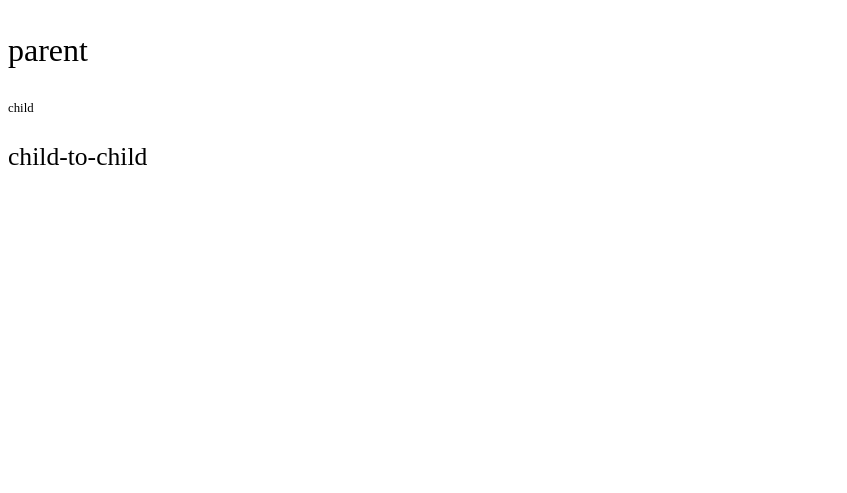
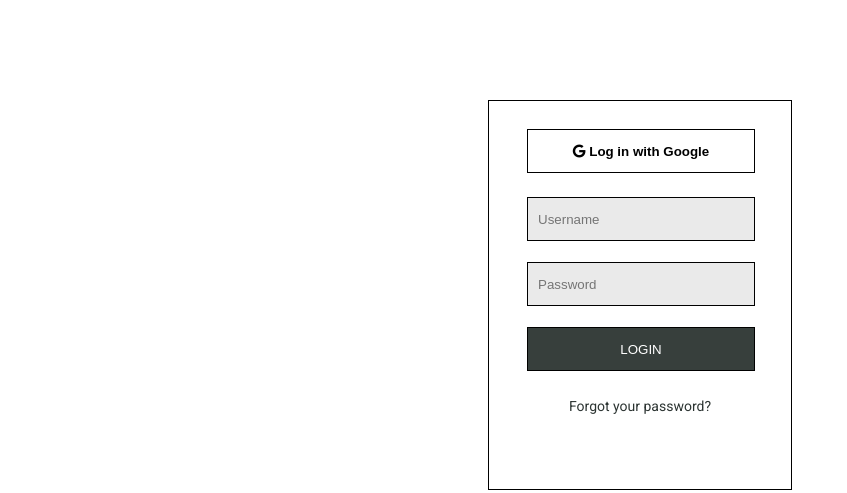
Before and after one commit to nipohc0301/Web, a plain HTML site: page index.html in a window 1280 px wide. Shown: the whole page, without its empty margins (0-847 px from the left). Drawn offline with Linux system fonts and the light colour scheme.

Commit message:
Add files via upload

```diff
--- a/index.html
+++ b/index.html
@@ -2,29 +2,35 @@
 <html lang="en">
 <head>
   <meta charset="UTF-8">
+  <meta http-equiv="X-UA-Compatible" content="IE=edge">
   <meta name="viewport" content="width=device-width, initial-scale=1.0">
-  <title>Document</title>
-  <style>
-    .parent{
-      font-size:32px;
-    }
-    .child{
-      font-size:1vw;
-    }
-    .child-to-child{
-      font-size:2vw;
-    }
-  </style>
+  <title>Login</title>
+  <link rel="stylesheet" href="https://cdnjs.cloudflare.com/ajax/libs/font-awesome/6.5.1/css/all.min.css" integrity="sha512-DTOQO9RWCH3ppGqcWaEA1BIZOC6xxalwEsw9c2QQeAIftl+Vegovlnee1c9QX4TctnWMn13TZye+giMm8e2LwA==" crossorigin="anonymous" referrerpolicy="no-referrer" />
+  <link rel="stylesheet" href="style.css">
 </head>
 <body>
-  <div class="parent">
-    <p>parent</p>
-    <div class="child">
-      <p>child</p>
-      <div class="child-to-child">
-        <p>child-to-child</p>
-      </div>
-    </div>
-  </div>
+  <form action="#" id="login">
+    <fieldset>
+      <legend>Login Text</legend>
+      <button type="button">
+        <i class="fa-brands fa-google"></i>
+        Log in with Google
+      </button>
+    </fieldset>
+    <p> </p>
+    <fieldset>
+      <legend>Login</legend>
+      <label for="username">
+        <input type="text" id="username" name="username" placeholder="Username" >
+      </label>
+      <label for="password">
+        <input type="password" id="password" name="password" placeholder="Password" >
+      </label>
+      <button type="submit">
+        LOGIN
+      </button>
+    </fieldset>
+    <a href="#">Forgot your password?</p>
+  </form>
 </body>
 </html>
--- /dev/null
+++ b/style.css
@@ -0,0 +1,66 @@
+@import url('https://fonts.googleapis.com/css2?family=Roboto:wght@400;700&display=swap');
+*{
+  margin:0;
+  padding:0;
+  box-sizing:border-box;
+}
+
+body{
+  font-family:"Roboto", sans-serif;
+}
+
+#login{
+  width:304px;
+  height:390px;
+  padding:28px 38px;
+  border:1px solid #000;
+  margin:100px auto;
+}
+
+#login fieldset{
+  border:none;
+}
+
+#login fieldset legend{
+  position:absolute;
+  top:-99999px;;
+}
+
+#login button{
+  width:228px;
+  height:44px;
+  border:1px solid #000;
+  background-color:white;
+  font-weight:bold;
+}
+
+#login input{
+  width:228px;
+  height:44px;
+  border:1px solid #000;
+  padding:0 10px;
+  margin-bottom:21px;
+  background-color:#eaeaea;
+}
+
+#login > fieldset + p {
+  margin:24px 0;
+  font-size:16px;
+  font-weight:bold;
+  text-align:center;
+}
+
+#login button[type="submit"]{
+  background-color:#373f3c ;
+  color:white;
+  margin-bottom:27px;
+  font-weight:normal;
+}
+
+#login a{
+  text-decoration:none;
+  color:#2c3432;
+  font-size:14px;
+  text-align:center;
+  display:block;
+}
```
